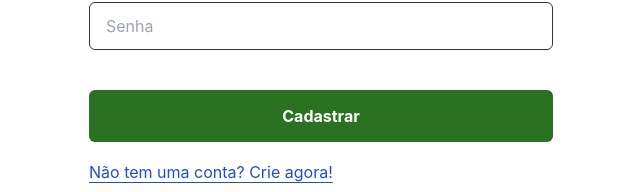
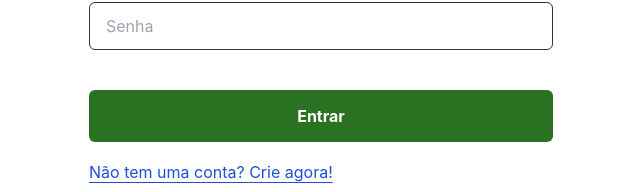
Before and after one commit to macielvini/reclama-car-web, a React (Vite) app: page /sign-in in a window 1280 px wide. Shown: the part 470-662 px from the top of the page, without its empty margins (319-959 px from the left). Built offline with nearby package versions, Linux system fonts and the light colour scheme; no server answers.

Commit message:
fix: sign in token local storage

```diff
--- a/src/hooks/useAuth.tsx
+++ b/src/hooks/useAuth.tsx
@@ -44,6 +44,7 @@ const AuthProvider: FC<PropsWithChildren> = ({ children }) => {
       api.defaults.headers.authorization = `Bearer ${res.data.token}`;
       setCredentials(res.data);
     } catch (error) {
+      console.log(error);
       const apiError = error as ApiResponseError;
       if (apiError.response.data) {
         console.log(apiError.response.data);
--- a/src/pages/SignIn/index.tsx
+++ b/src/pages/SignIn/index.tsx
@@ -9,9 +9,11 @@ import { authApi } from "../../services/api/authApi";
 
 import illustration from "../../assets/illustrations/online-review-rafiki.svg";
 import logo from "../../assets/LOGO.svg";
+import { useAuth } from "../../hooks/useAuth";
 
 const SignIn = () => {
   const navigate = useNavigate();
+  const { signIn } = useAuth();
 
   const [email, setEmail] = useState<string>("");
   const [password, setPassword] = useState<string>("");
@@ -19,7 +21,7 @@ const SignIn = () => {
   async function formSubmit(e: FormEvent) {
     e.preventDefault();
 
-    await authApi.signIn({ email, password });
+    await signIn({ email, password });
     setEmail("");
     setPassword("");
     navigate("/");
@@ -31,7 +33,7 @@ const SignIn = () => {
         <img src={logo} alt="imagem do logo" className="h-7" />
         <SignForm
           onSubmit={formSubmit}
-          button="Cadastrar"
+          button="Entrar"
           title="Entrar na minha conta"
           imagePath={illustration}
           redirect={{
--- a/src/services/api/authApi.ts
+++ b/src/services/api/authApi.ts
@@ -16,7 +16,7 @@ export type SignInParams = Omit<SignUpParams, "name" | "image">;
 
 async function signIn(body: SignInParams) {
   const res = await api.post("/auth", body);
-  return res.data;
+  return res;
 }
 
 export const authApi = { signUp, signIn };
```
